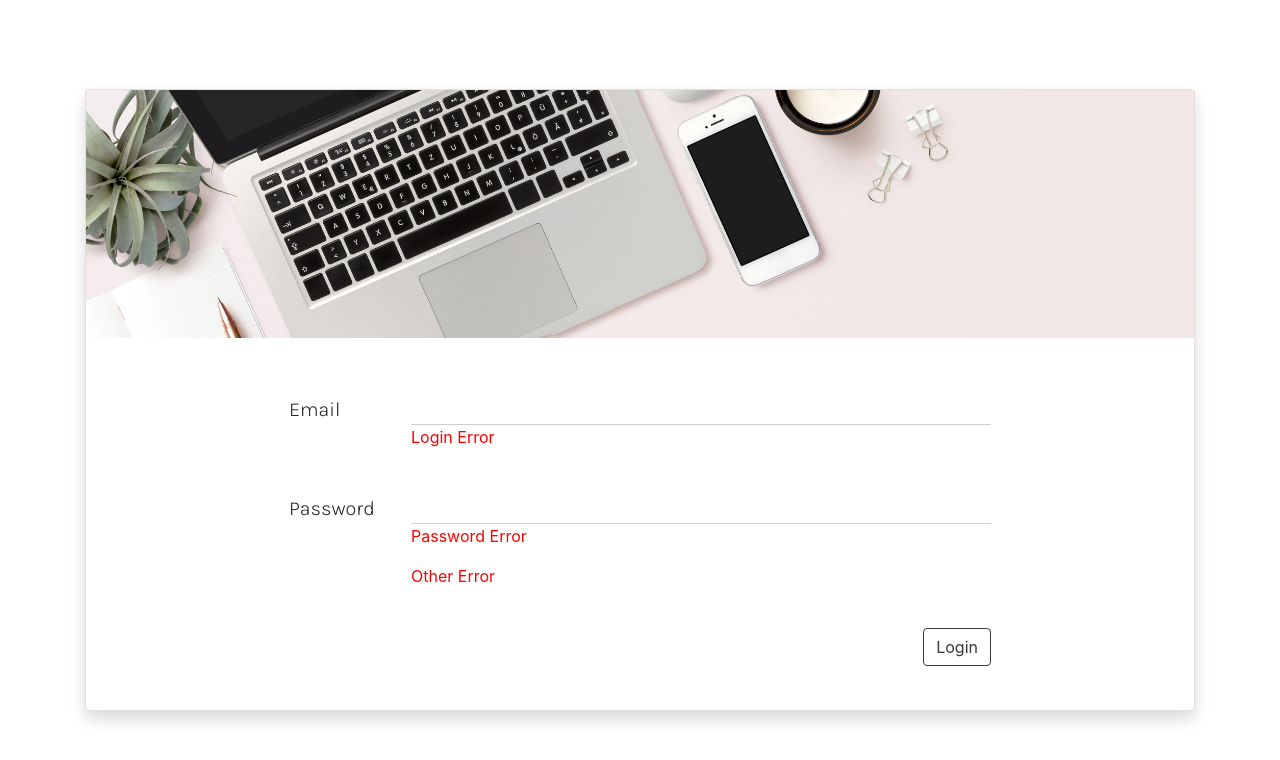
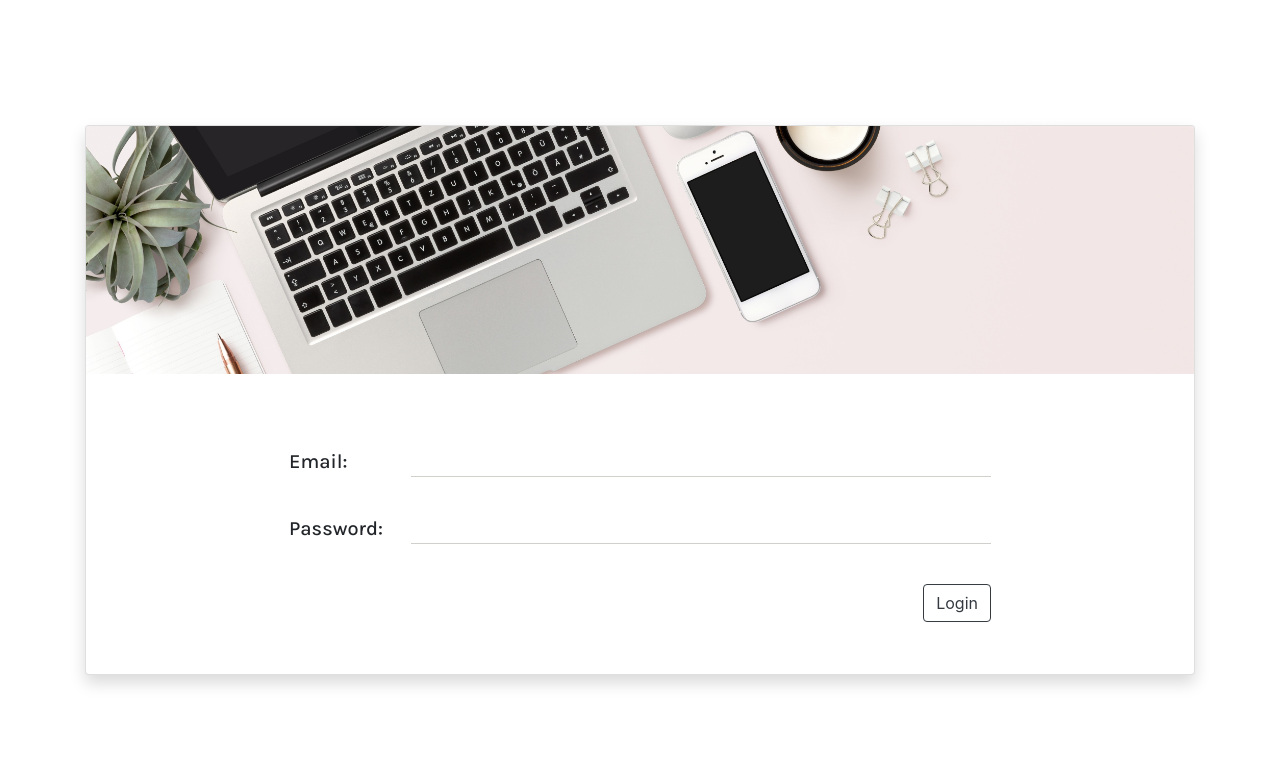
Before and after one commit to Soban-Farhan/Incubate, a React (Create React App) app in the folder Incubate/client/: page /login in a window 1280 px wide. Shown: the top 760 px of the page. Built offline with nearby package versions, Linux system fonts and the light colour scheme.

Commit message:
Login changes
Changes login to class rather than function. Added handleSubmit and HandleChange for updating input data. Things to add is validation for inputs and create api routes for login.

```diff
--- a/Incubate/client/src/views/login.js
+++ b/Incubate/client/src/views/login.js
@@ -1,46 +1,74 @@
-import React from 'react';
+import React, { Component }from 'react';
 import '../css/master.css';
 import banner from '../images/loginBanner.jpg'
 
 // Bootstrap
 import { Container, Col, Row, Card } from 'react-bootstrap';
 
-function Login() {
+class Login extends Component {
+
+    constructor() {
+        super();
+        this.state = {
+            email: null,
+            password: null,
+            emailError: null,
+            passwordError: null,
+            otherError: null,
+            isLoading: true,
+        };
+
+        this.handleSubmit = this.handleSubmit.bind(this);
+        this.handleChange = this.handleChange.bind(this);
+    }
+
+    handleSubmit = (event) => {
+        return event.preventDefault();
+    };
+
+    handleChange = (event) => {
+        let nam = event.target.name;
+        let val = event.target.value;
+        this.setState({ [nam]: val });
+    }
+
+    render() {
         return (
             <Container className="v-center">
                 <Card style={{ boxShadow: "0px 8px 16px 0px rgba(0,0,0,0.15)" }}>
-                <img className="card-img-top img-fluid" src={banner} alt="Image Banner" />
+                    <img className="card-img-top img-fluid" src={banner} alt="" />
                     <div className="card-body">
-                    <form>
-                        <div className="p-2">
-                        </div>
+                        <form onSubmit={this.handleSubmit}>
+                            <div className="p-3" />
                             <Row>
-                            <Col lg={2}/>
-                            <Col lg={8}>
+                                {/* <Col lg={2}/> */}
+                                <Col lg={{ span: 8, offset: 2 }}>
                                     <p className="p-1"></p>
                                     <Row>
                                         <Col lg={2} className="text-left">
-                                        <label className="font-karla"> Email </label>
+                                            <label className="font-karla"> <strong> Email: </strong> </label>
                                         </Col>
                                         <Col lg={10}>
-                                        <input className="input-style font-karla" />
+                                            <input name="email" className="input-style font-karla"
+                                                value={this.state.email} onChange={this.handleChange} />
                                             <div style={{ color: "red" }}>
-                                            <p>Login Error</p>
+                                                <p> { this.state.emailError != null ? this.state.emailError : "" } </p>
                                             </div>
                                         </Col>
                                     </Row>
-                                <p className="p-2"></p>
+                                    <p className="p-1"></p>
                                     <Row>
                                         <Col lg={2}>
-                                        <label className="font-karla"> Password </label>
+                                            <label className="font-karla"> <strong> Password: </strong> </label>
                                         </Col>
                                         <Col lg={10}>
-                                        <input className="input-style font-karla" />
+                                            <input name="password" type="password" className="input-style font-karla"
+                                                value={this.state.password} onChange={this.handleChange} />
                                             <div style={{ color: "red" }}>
-                                        <p>Password Error</p>
+                                            <p> { this.state.passwordError != null ? this.state.passwordError : "" } </p>
                                             </div>
                                             <div style={{ color: "red" }}>
-                                            <p>Other Error</p>
+                                                <p> { this.state.otherError != null ? this.state.otherError : "" } </p>
                                             </div>
                                         </Col>
                                     </Row>
@@ -50,15 +78,15 @@ function Login() {
                                             <button type="submit" className="btn btn-outline-dark btn-md"> Login </button>
                                         </div>
                                     </Row>
+                                    <div className="p-3"/>
                                 </Col>
-                            <Col lg={2}/>
-                            <p className="p-1"></p>
                             </Row>
                         </form>
                     </div>
                 </Card>
             </Container>
-    );
+        )
+    };
 }
 
 export default Login;
```
Lines whose indentation alone changed are shown as unchanged.
